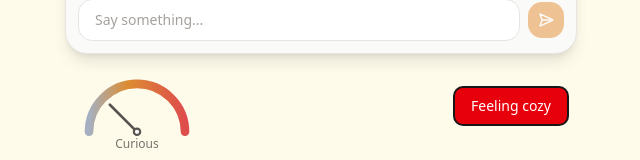
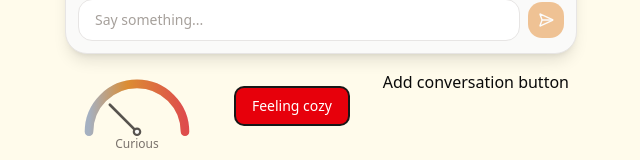
Before and after one commit to flatspider/chatbot-conor, a React (Vite) app in the folder chatbot-conor/: page / in a window 1280 px wide. Shown: the part 597-757 px from the top of the page, without its empty margins (319-959 px from the left). Built offline with nearby package versions, Linux system fonts and the light colour scheme; no server answers.

Commit message:
Message properly being sent and coming back to frontend

```diff
--- a/chatbot-conor/src/App.tsx
+++ b/chatbot-conor/src/App.tsx
@@ -125,12 +125,16 @@ function App() {
   };
 
   const startNewConversation = async () => {
-    const convoID = await fetch("/createconversation");
+    const convoID = await fetch("/createconversation", { method: "POST" });
     let id = await convoID.json();
     setActiveConversationID(id);
   };
 
   const handleSend = async () => {
+    if (activeConversationID === null) {
+      return;
+    }
+
     if (!input.trim() || isLoading) return;
 
     const userMessage: Message = { role: "user", content: input };
@@ -142,7 +146,7 @@ function App() {
     // Need to send over convo ID...from where?
     // And this is sending over lots of messages.
     // What is my current convoID? Let's make one up
-    let convoID = crypto.randomUUID();
+    let convoID = activeConversationID;
     const response = await fetch(`/convos/${convoID}/messages`, {
       method: "POST",
       headers: {
@@ -151,7 +155,8 @@ function App() {
       body: JSON.stringify({ message: userMessage }),
     });
     const json = await response.json();
-    const rawText = json.content[0].text;
+    console.log(json);
+    const rawText = json.messages[json.messages.length - 1].content;
     const {
       clean,
       buttonText: newButtonText,
@@ -350,6 +355,9 @@ function App() {
               {buttonText}
             </ShimmerButton>
           </div>
+          <button onClick={startNewConversation}>
+            Add conversation button
+          </button>
         </div>
       </div>
     </div>
```
